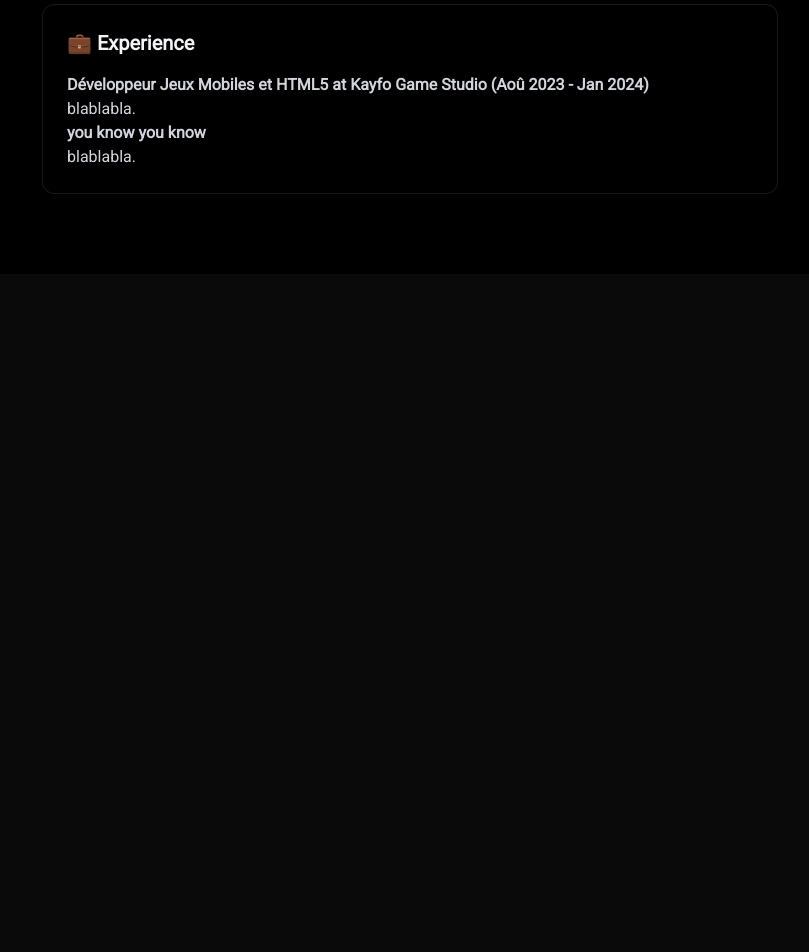
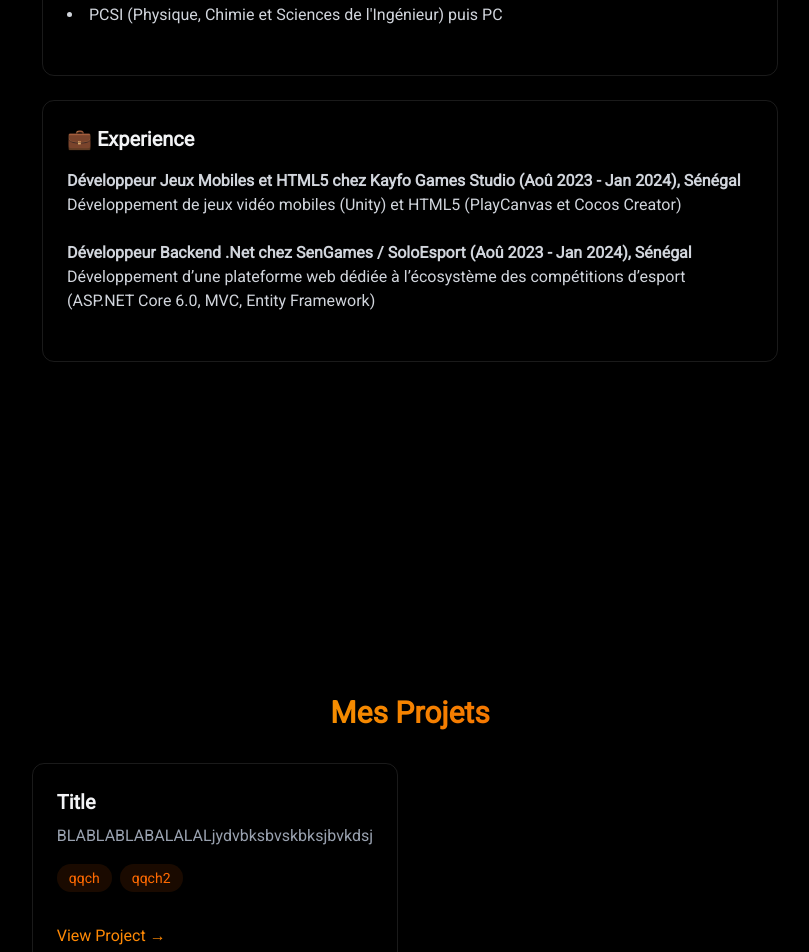
Before and after one commit to UsherMay/Portfolio, a React (Vite) app: page / in a window 1280 px wide. Shown: the part 1460-2412 px from the top of the page, without its empty margins (230-1039 px from the left). Before the commit the page ends 1734 px from the top, so only its background shows below. Built offline with nearby package versions, Linux system fonts and the light colour scheme.

Commit message:
Testing stuff with About section + project section

```diff
--- a/package.json
+++ b/package.json
@@ -13,7 +13,8 @@
     "@tailwindcss/vite": "^4.0.11",
     "react": "^19.0.0",
     "react-dom": "^19.0.0",
-    "tailwindcss": "^4.0.11"
+    "tailwindcss": "^4.0.11",
+    "uuid": "^11.1.0"
   },
   "devDependencies": {
     "@eslint/js": "^9.21.0",
--- a/src/App.jsx
+++ b/src/App.jsx
@@ -6,6 +6,7 @@ import NavBar from './components/NavBar'
 import MobileMenu from './components/MobileMenu'
 import Home from './components/sections/Home'
 import About from './components/sections/About'
+import Projects from './components/sections/Projects'
 
 function App() {
   const [isLoaded, setIsLoaded] = useState(false);
@@ -20,6 +21,7 @@ function App() {
         <MobileMenu isMenuOpen={isMenuOpen} setIsMenuOpen={setIsMenuOpen} />
         <Home/>
         <About/>
+        <Projects/>
       </div>
     </>
   )
--- a/src/components/sections/About.jsx
+++ b/src/components/sections/About.jsx
@@ -1,3 +1,5 @@
+import { v4 as uuidv } from 'uuid'
+
 function About(){
 
     const frontendSkills = [
@@ -17,6 +19,40 @@ function About(){
         "PlayCanvas"
     ];
 
+    const educationSection = [
+        {
+            title: "Diplome d'Ingénieur Informatique",
+            school: "ENSIIE",
+            location: "Evry",
+            duration: "2020-2024",
+            description: "Cours principaux: Developpement JV, RA, RV, Web, Gestion de données"
+        },
+        {
+            title: "Classes Préparatoires aux Grandes Écoles",
+            school: "Lycée Jeanne d'Albret",
+            location: "Saint-Germain-en-Laye",
+            duration: "2018-2020",
+            description: "PCSI (Physique, Chimie et Sciences de l'Ingénieur) puis PC"
+        },
+    ];
+
+    const workSection = [
+        {
+            title: "Développeur Jeux Mobiles et HTML5",
+            company: "Kayfo Games Studio",
+            location: "Sénégal",
+            duration: "Aoû 2023 - Jan 2024",
+            description: "Développement de jeux vidéo mobiles (Unity) et HTML5 (PlayCanvas et Cocos Creator)"
+        },
+        {
+            title: "Développeur Backend .Net",
+            company: "SenGames / SoloEsport",
+            location: "Sénégal",
+            duration: "Aoû 2023 - Jan 2024",
+            description: "Développement d’une plateforme web dédiée à l’écosystème des compétitions d’esport (ASP.NET Core 6.0, MVC, Entity Framework)"
+        },
+    ];
+
 
     return(
         <section
@@ -25,7 +61,7 @@ function About(){
         >
             <div className="max-w-3xl mx-auto px-4">
                 <h2 className="text-center text-3xl font-bold mb-8 bg-gradient-to-r from-yellow-500 to-orange-600 bg-clip-text text-transparent leading-right">
-                    About Me
+                    À Propos de Moi
                 </h2>
 
                 <div className="rounded-xl p-8 border-white/10 border hover:-translate-y-1 transition-all">
@@ -97,18 +133,29 @@ function About(){
                     <div className="p-6 rounded-xl border-white/10 border hover:-translate-y-1 transition-all">
                         <h3 className="text-xl font-bold mb-4"> 🏫 Education</h3>
                         <ul className="list-disc list-inside text-gray-300 space-y-z">
-                            <li>
+                            {/* <li>
                                 <strong>Diplome d'Ingénieur Informatique</strong> - ENSIIE (2020-2024)
                             </li>
                             <li>
                                 Cours principaux: Developpement JV, RA, RV, Web, Gestion de données
-                            </li>
+                            </li> */}
+                            {educationSection.map((education,index) =>
+                            <>
+                                <li key={index}>
+                                    <strong>{education.title}</strong> - {education.school} ({education.duration})
+                                </li>
+                                <li key={uuidv()}>
+                                    {education.description}
+                                </li>
+
+                                <br/>
+                            </>)}
                         </ul>
                     </div>
                     <div className="p-6 rounded-xl border-white/10 border hover:-translate-y-1 transition-all">
                         <h3 className="text-xl font-bold mb-4"> 💼 Experience</h3>
                         <div className="scape-y-4 text-gray-300">
-                            <div>
+                            {/* <div>
                                 <h4 className="font-semibold">
                                     Développeur Jeux Mobiles et HTML5 at Kayfo Game Studio (Aoû 2023 - Jan 2024)
 
@@ -126,7 +173,21 @@ function About(){
                                 <p>
                                     blablabla.
                                 </p>
-                            </div>
+                            </div> */}
+                            {workSection.map((work,index) =>
+                            <>
+                                <div key={uuidv()}>
+                                    <h4 key={uuidv()} className="font-semibold">
+                                        <strong>{work.title}</strong> chez {work.company} ({work.duration}), {work.location}
+                                    </h4>
+
+                                    <p key={uuidv()}>
+                                        {work.description}
+                                    </p>
+                                </div>
+
+                                <br/>
+                            </>)}
                         </div>
                     </div>
                 </div>
--- a/src/components/sections/Projects.jsx
+++ b/src/components/sections/Projects.jsx
@@ -0,0 +1,47 @@
+function Projects(){
+    const frontendSkills = [
+        "React",
+        "TypeScript",
+        "TailWindCSS"
+    ];
+
+    return(
+        <section
+            id="projects"
+            className="min-h-screen flex items-center justify-center py-20"
+        >
+            <div className="max-w-5xl mx-auto px-4">
+                <h2 className="text-center text-3xl font-bold mb-8 bg-gradient-to-r from-yellow-500 to-orange-600 bg-clip-text text-transparent leading-right">
+                    Mes Projets
+                </h2>
+
+                <div className="grid grid-cols-1 md:grid-cols-2 gap-6">
+                    <div className="p-6 rounded-xl border border-white/10 hover:-translate-y-1 hover:border-orange-500/30 hover:shadow-[0_2px_8px_rgba(239,185,48,0.2)] transition">
+                        <h3 className="text-xl font-bold mb-2"> Title </h3>
+                        <p className="text-gray-400 mb-4">
+                            BLABLABLABALALALjydvbksbvskbksjbvkdsj
+                        </p>
+                        <div className="flex flex-wrap gap-2 mb-4">
+                        {["qqch","qqch2"].map((tech,index) =>
+                                <span
+                                    key={index}
+                                    className="bg-orange-500/10 text-orange-500 py-1 px-3 rounded-full text-sm
+                                     hover:bg-orange-500/20 hover:shadow-[0_2px_8px_rgba(239,185,48,0.1)] transition-all">
+                                    {tech}
+                                </span>)}
+                        </div>
+
+                        <div className="flex justify-between items-center">
+                            <a href="" className="text-orange-400 hover:text-orange-300 transition-colors my-4"> View Project → </a>
+                        </div>
+                    </div>
+
+
+                </div>
+
+            </div>
+        </section>
+    );
+}
+
+export default Projects;
```
Also changed, not shown: 1 other file (tests, documents, lock files or other folders).
